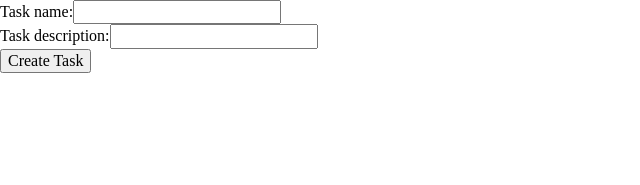
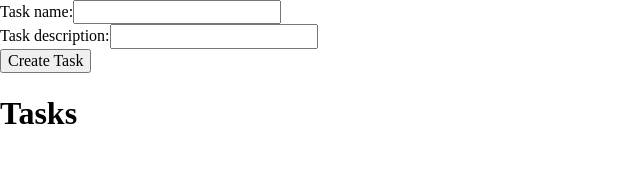
Before and after one commit to Emerx27/Task-Manager, a React (Vite) app: page / in a window 1280 px wide. Shown: the top 185 px of the page, without its empty margins (0-640 px from the left). Built offline with nearby package versions, Linux system fonts and the light colour scheme.

Commit message:
Feat: Created Todo component
- Created HTML structure of component Todo to contains all tasks
- Component imported into App.jsx

```diff
--- a/src/App.jsx
+++ b/src/App.jsx
@@ -1,10 +1,12 @@
 import "normalize.css"
 import Form from "./components/Form"
+import Todo from "./components/Todo"
 
 function App() {
   return (
     <>
       <Form/>
+      <Todo/>
     </>
   )
 }
--- /dev/null
+++ b/src/components/Todo.jsx
@@ -0,0 +1,13 @@
+function Todo() {
+    return (
+        <main>
+            <h1>Tasks</h1>
+
+            <div>
+
+            </div>
+        </main>
+    )
+}
+
+export default Todo
```
